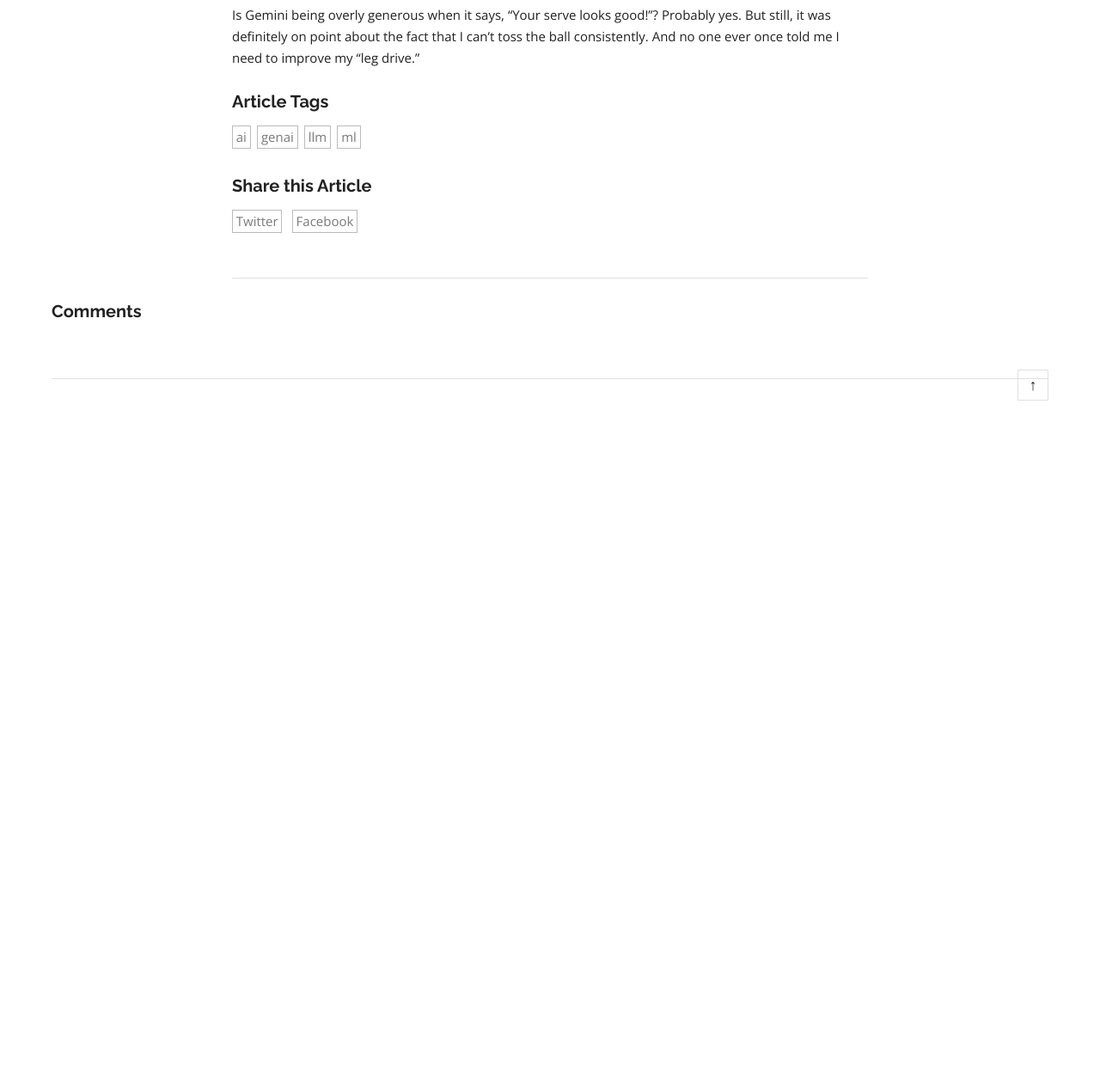
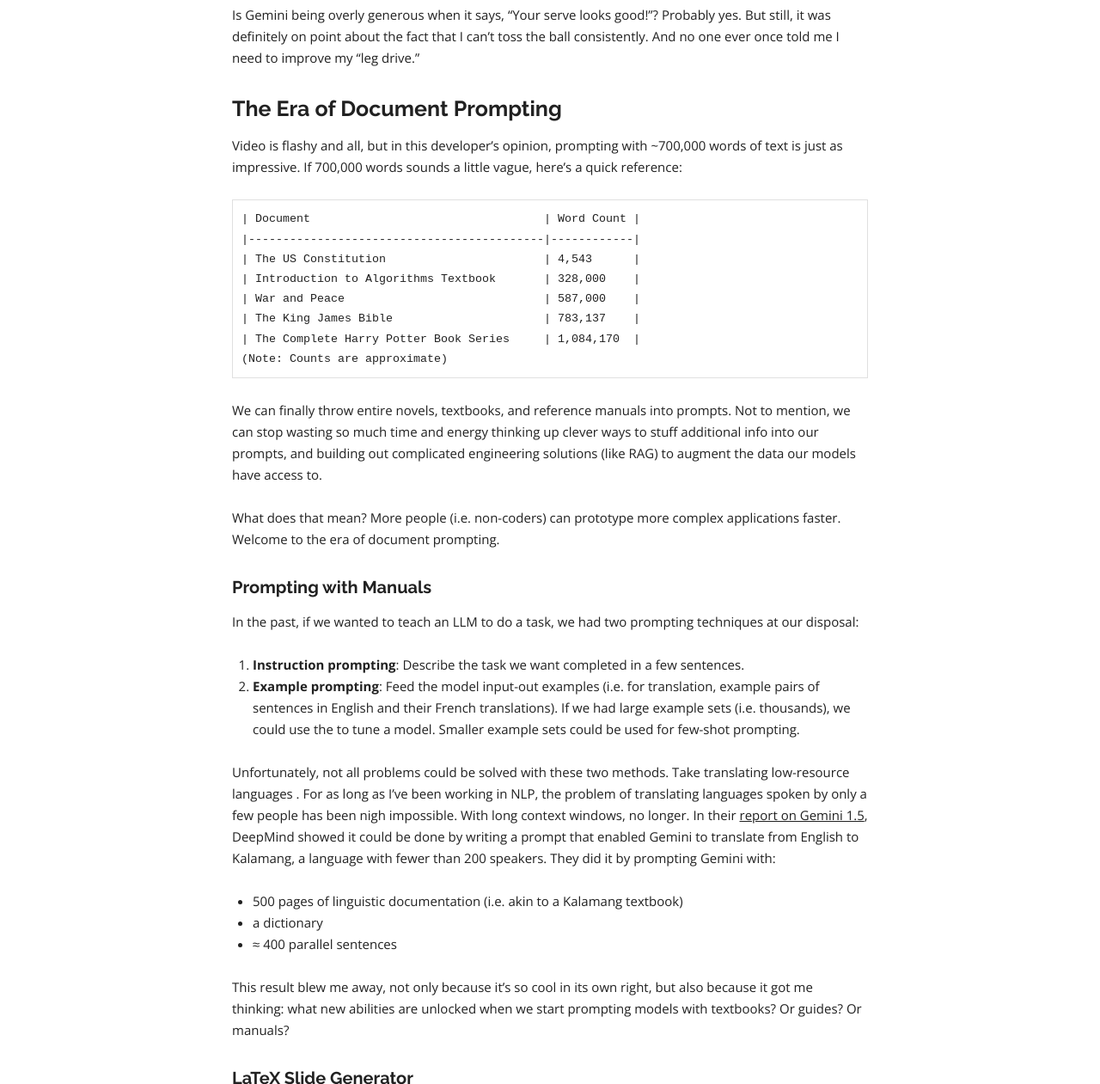
Before and after one commit to dalequark/daleonai, a Jekyll site: the page built from _posts/2024-03-13-big-context-windows.md, in a window 1280 px wide and 1400 px high, scrolled down 4480 px. Shown: the part 139-1400 px from the top of the window at 86% size. Built offline with Jekyll 4.4.1, drawn with Linux system fonts in a browser that asks for light colours; some web fonts are replaced; a script that is not in the unit is left out; comment, search, counter and statistics services are not loaded; before the commit the page ends 5110 px from its top, so only the background shows below that; some of the changed text lies outside the part shown.

Commit message:
Update Blog “2024-03-13-big-context-windows”

````diff
--- a/_posts/2024-03-13-big-context-windows.md
+++ b/_posts/2024-03-13-big-context-windows.md
@@ -89,8 +89,6 @@
 Lighting: Lighting can help to highlight the landscaping and make it more inviting. You might want to consider adding lighting to the yard.
 ```
 
-
-
 Though I'm no gardener, I'm pretty sure Gemini was on the money here. It correctly identified my agave, yucca, and the profusion of dandelions/weeds, as well as a broken planter the former resident left behind. I was particularly impressed/weirded out by this line: "St. Augustine grass: This is a warm-season grass that is popular in Texas." It would seem that Gemini figured out where I lived by identifying my grass? Weird! But... useful?
 
 ### Improving My Tennis Serve
@@ -100,3 +98,54 @@
 ![Gemini analyzing a tennis serve](/images/screenshot-2024-03-05-at-11.38.40 am.png "Gemini 1.5 analyzes my tennis serves.")
 
 Is Gemini being overly generous when it says, "Your serve looks good!"? Probably yes. But still, it was definitely on point about the fact that I can't toss the ball consistently. And no one ever once told me I need to improve my "leg drive."
+
+## T﻿he Era of Document Prompting
+
+Video is flashy and all, but in this developer's opinion, prompting with ~700,000 words of text is just as impressive. If 700,000 words sounds a little vague, here's a quick reference:
+
+```
+| Document                                  | Word Count |
+|-------------------------------------------|------------|
+| The US Constitution                       | 4,543      |
+| Introduction to Algorithms Textbook       | 328,000    |
+| War and Peace                             | 587,000    |
+| The King James Bible                      | 783,137    |
+| The Complete Harry Potter Book Series     | 1,084,170  |
+(Note: Counts are approximate)
+```
+
+We can finally throw entire novels, textbooks, and reference manuals into prompts. Not to mention, we can stop wasting so much time and energy thinking up clever ways to stuff additional info into our prompts, and building out complicated engineering solutions (like RAG) to augment the data our models have access to.
+
+W﻿hat does that mean? More people (i.e. non-coders) can prototype more complex applications faster. Welcome to the era of document prompting.
+
+### P﻿rompting with Manuals
+
+In the past, if we wanted to teach an LLM to do a task, we had two prompting techniques at our disposal:
+
+1. **Instruction prompting**: Describe the task we want completed in a few sentences.
+2. **Example prompting**: Feed the model input-out examples (i.e. for translation, example pairs of sentences in English and their French translations). If we had large example sets (i.e. thousands), we could use the to tune a model. Smaller example sets could be used for few-shot prompting.
+
+Unfortunately, not all problems could be solved with these two methods. Take translating low-resource languages . For as long as I've been working in NLP, the problem of translating languages spoken by only a few people has been nigh impossible. With long context windows, no longer. In their [report on Gemini 1.5](https://storage.googleapis.com/deepmind-media/gemini/gemini_v1_5_report.pdf), DeepMind showed it could be done by writing a prompt that enabled Gemini to translate from English to Kalamang, a language with fewer than 200 speakers. They did it by prompting Gemini with:
+
+* 500 pages of linguistic documentation (i.e. akin to a Kalamang textbook)
+* a dictionary
+* ≈ 400 parallel sentences
+
+This result blew me away, not only because it's so cool in its own right, but also because it got me thinking: what new abilities are unlocked when we start prompting models with textbooks? Or guides? Or manuals?
+
+### L﻿aTeX Slide Generator
+
+I decided to apply this approach--"textbook prompting"--to a problem I've been grappling with for some time--figuring out a way to automate my least favorite task: making slides. I would love to be able to feed an LLM one of my blog posts and have it transform the post into a slide presentation. Alas, I've had little luck. You might think image generation models like DALLE would be able to help here, but alas: image generation models still suck at generating lucid text.
+
+Instead, I decided to turn to LaTeX. For the uninitiated, LaTeX is a markup language for formatting documents and slide presentations. It enables scientists, mathematicians, and researchers to write beautifully formatted research papers and presentations with perfectly rendered tables, graphs, and mathematical equations--that is, if they can get their LaTeX code to compile before they rage quit.
+
+Since generative models have proven effective at generating code, I wondered if I could use them to help me generate LaTeX slides. I wanted to write a prompt that could:
+
+1. Read a blog post
+2. Spit out a LaTeX presentation version of that blog post
+
+Unfortunately, modern LLMs seem almost as baffled by LaTeX as I am; they'd always generate LaTeX with too many errors to compile.
+
+With Gemini 1.5, I tried something new, inspired by the DeepMind authors: prompting the model with a series of LaTeX/Beamer tutorial blog posts, i.e. "textbook prompting." And it worked:
+
+![Prompting a model to generate LaTeX slides](/images/beamer_manual_propmpt.png "Prompting a model to generate LaTeX slides")
````
Also changed, not shown: images/beamer_manual_propmpt.png (added), images/latex_slide_1.png (added), images/latex_slide_2.png (added).
